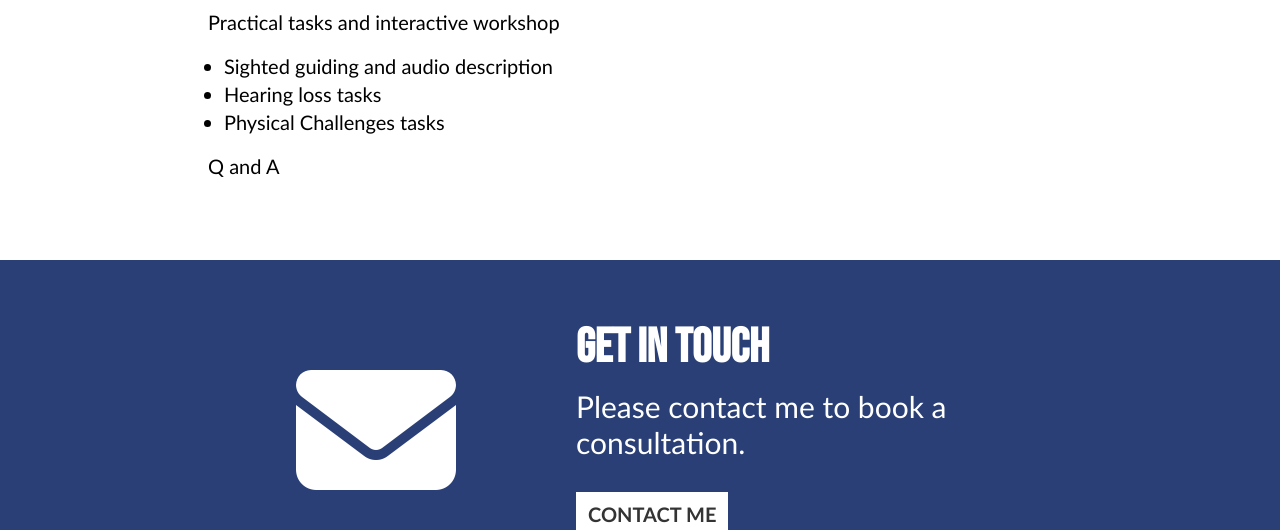
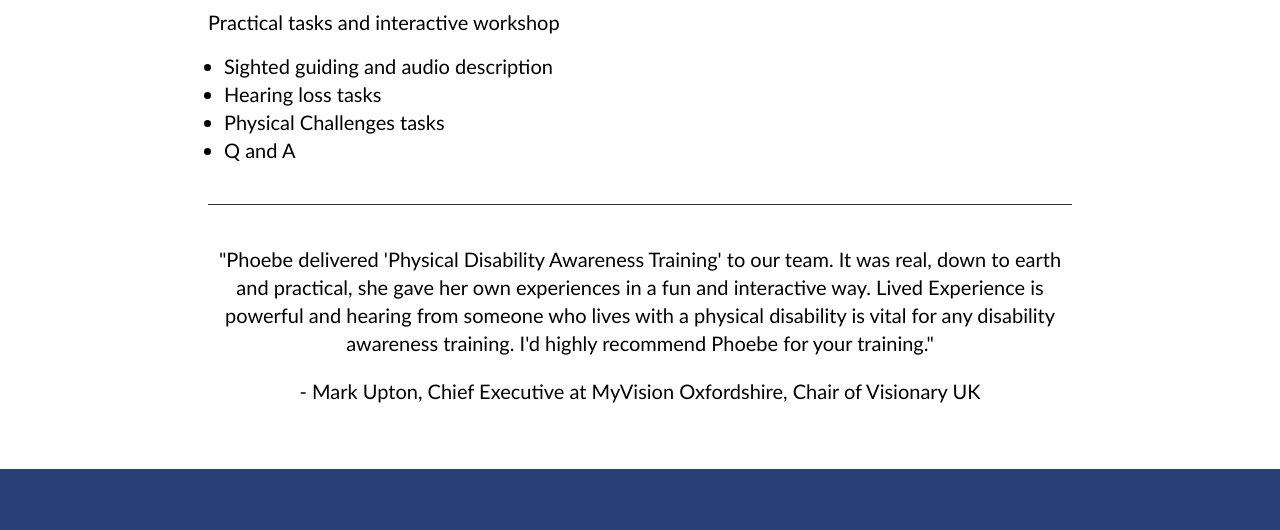
Before and after one commit to MayorTechLimited/3inc.co.uk, a plain HTML site: page services/disability-awareness-training/index.html in a window 1280 px wide. Shown: the part 1080-1610 px from the top of the page. Drawn offline with Linux system fonts and the light colour scheme.

Commit message:
Update documentation

```diff
--- a/services/disability-awareness-training/index.html
+++ b/services/disability-awareness-training/index.html
@@ -87,8 +87,17 @@
         <li>Sighted guiding and audio description</li>
         <li>Hearing loss tasks</li>
         <li>Physical Challenges tasks</li>
+        <li>Q and A</li>
     </ul>
-    <p class="mb-4">Q and A</p>
+
+    <figure class="mt-10 border-t border-jet pt-10 text-md">
+        <blockquote class="text-center">
+            <p>"Phoebe delivered 'Physical Disability Awareness Training' to our team. It was real, down to earth and practical, she gave her own experiences in a fun and interactive way. Lived Experience is powerful and hearing from someone who lives with a physical disability is vital for any disability awareness training. I'd highly recommend Phoebe for your training."</p>
+        </blockquote>
+        <figcaption class="mt-5">
+            <div class="text-center">- Mark Upton, Chief Executive at MyVision Oxfordshire, Chair of Visionary UK</div>
+        </figcaption>
+    </figure>
 </div>
 
 </main>
```
Also changed, not shown: index.html (+1 -1 lines), testimonials/index.html (+9 -0 lines), 1 other file.
